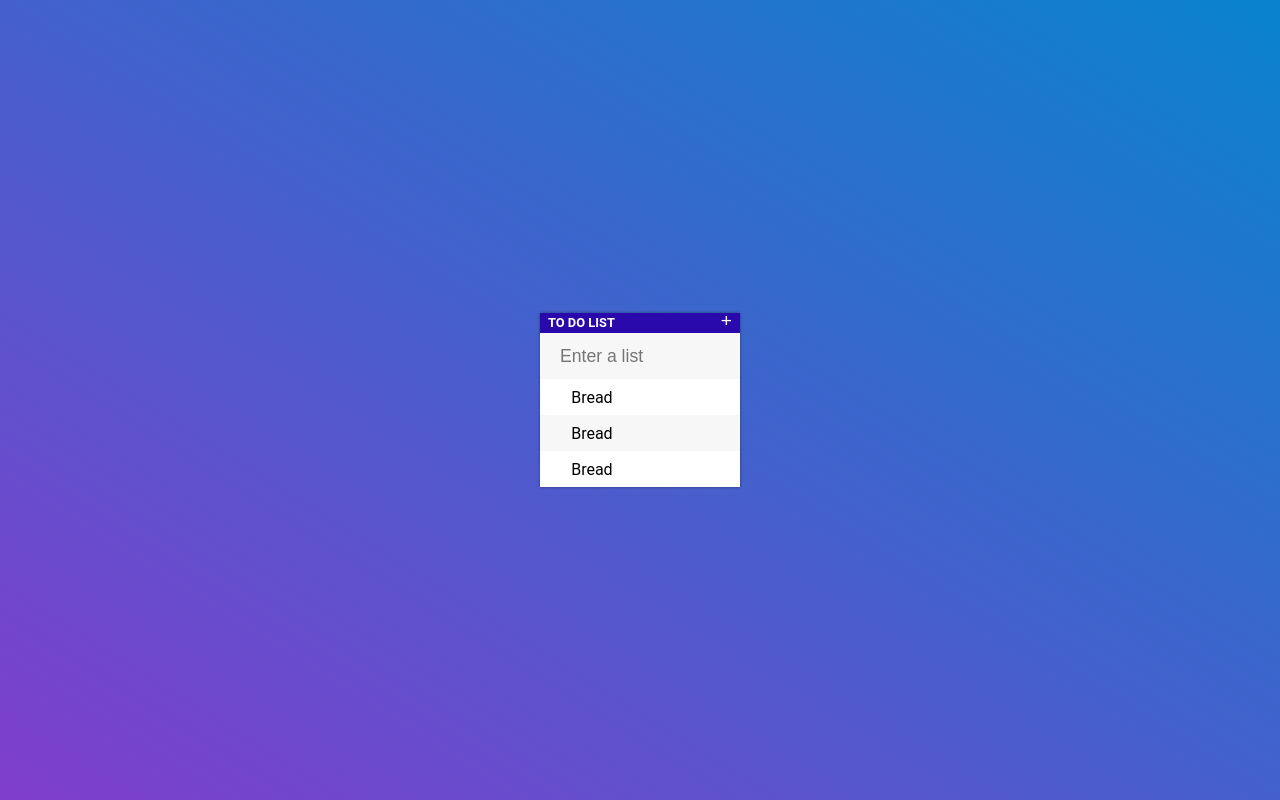
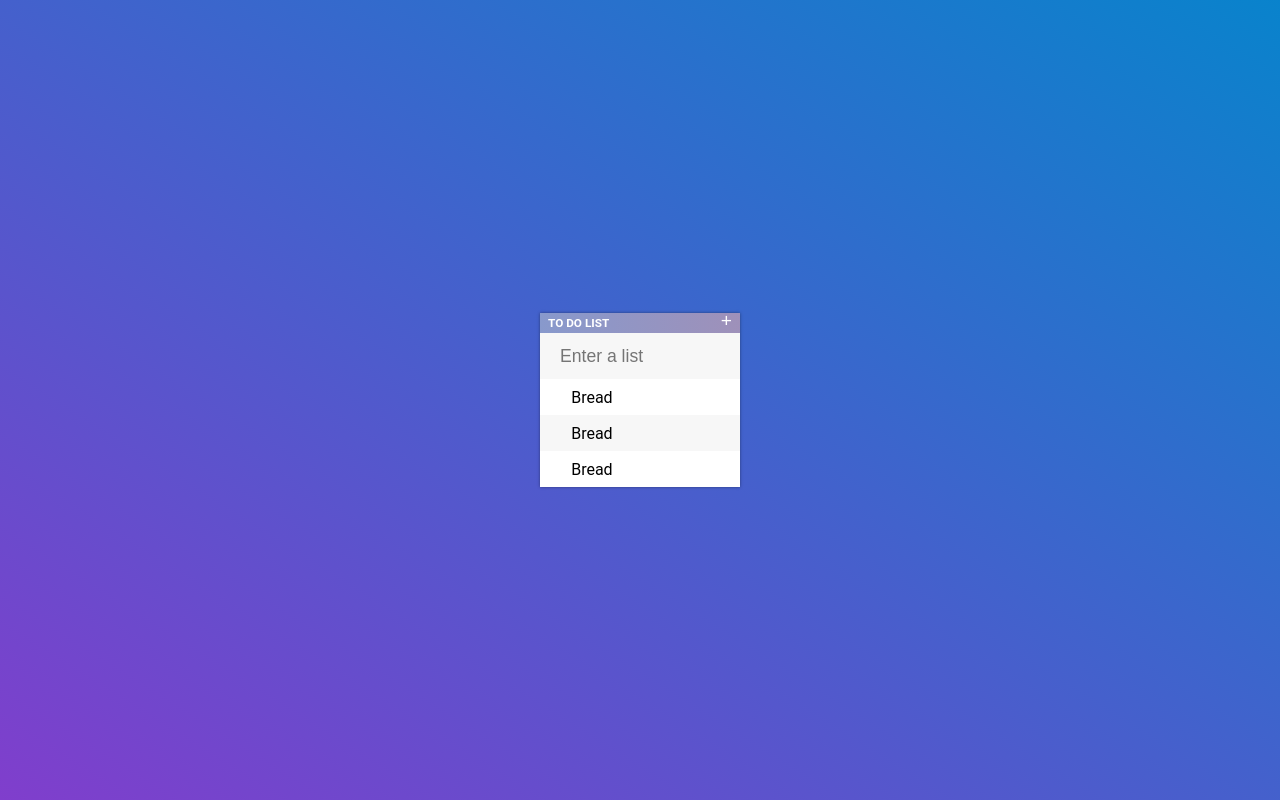
Before and after one commit to abosadiq/to-do-list, a website: page Index.html in a window 1280 px wide. Drawn offline with Linux system fonts and the light colour scheme.

Commit message:
adject some colors

```diff
--- a/Js/script.js
+++ b/Js/script.js
@@ -37,6 +37,6 @@ $(document).ready(function() {
 
   // hiding the text input when click in + button
   $(".heading__btn").on("click", function() {
-    $(".add-list").fadeToggle(500);
+    $(".add-list").fadeToggle(1000);
   });
 });
--- a/sass/main.scss
+++ b/sass/main.scss
@@ -21,14 +21,14 @@ body {
   box-shadow: 0 0 3px rgba(0, 0, 0, 0.4);
 }
 .heading {
-  background: #2908ac;
+  background-image: linear-gradient(90deg, #89c, #87ac);
   height: 20px;
 
   display: flex;
   justify-content: space-between;
   align-items: center;
   color: #fff;
-  font-size: 1.2rem;
+  font-size: 1.1rem;
   &__title {
     text-transform: uppercase;
     margin-left: 0.5rem;
```
Also changed, not shown: css/style.css.
